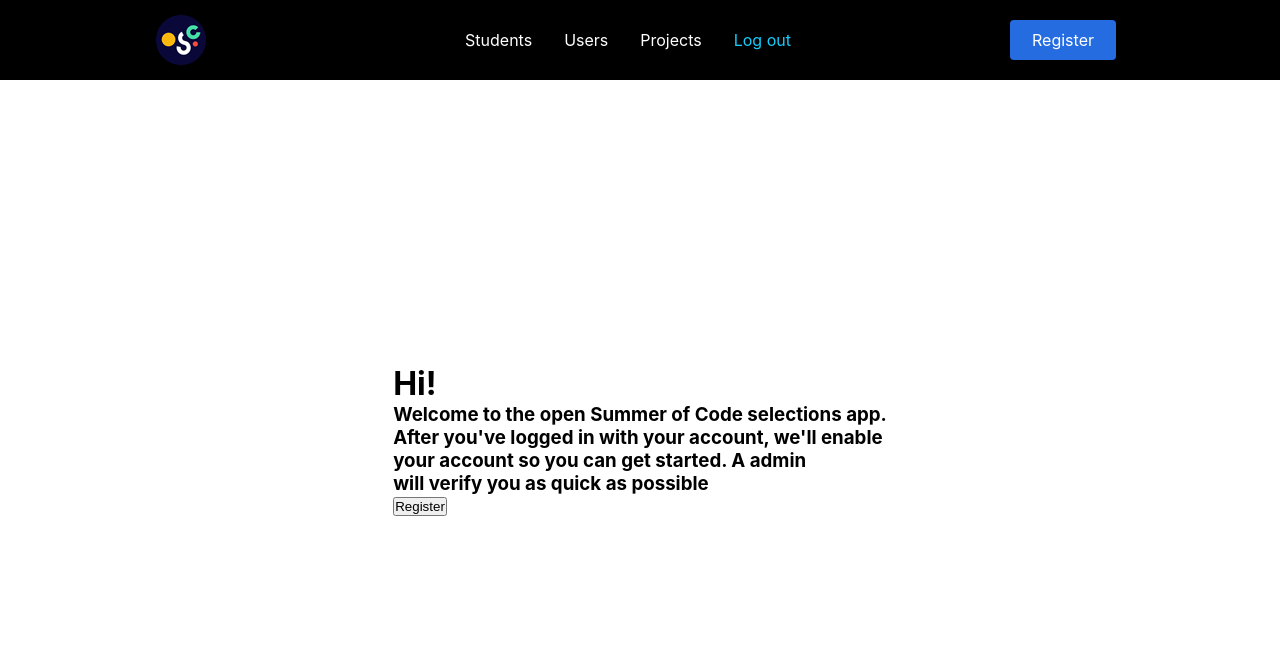
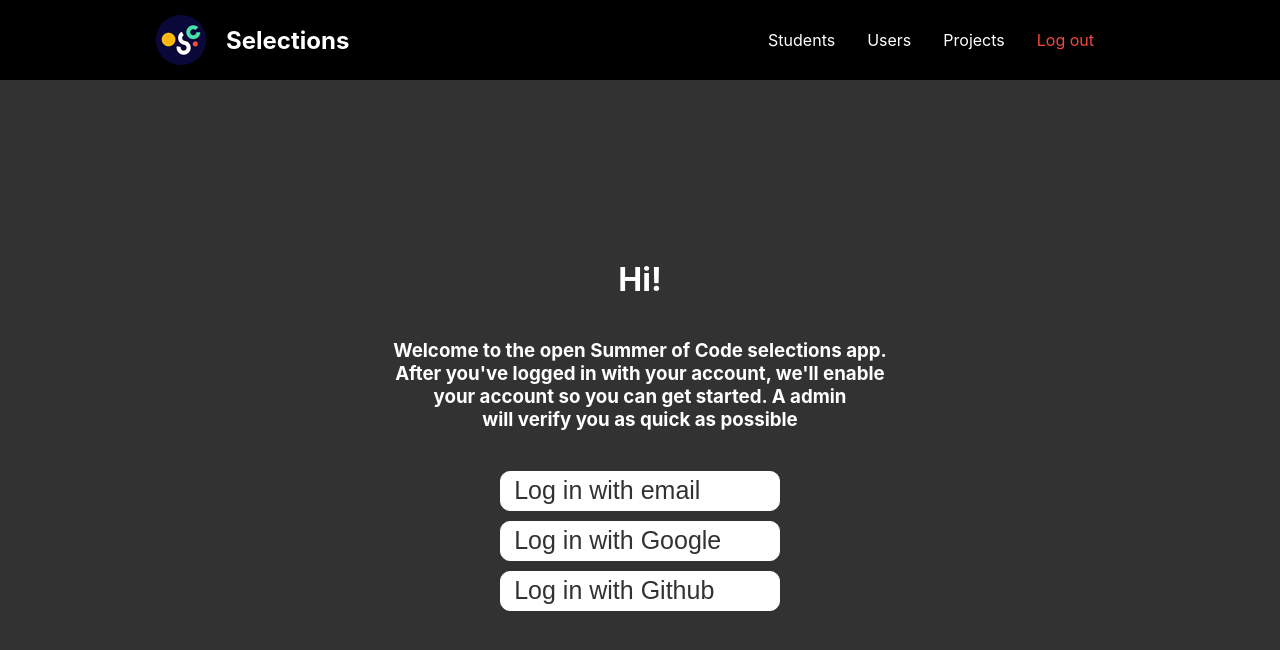
Before and after one commit to SELab-2/OSOC-3, a React (Create React App) app in the folder frontend/: page / in a window 1280 px wide. Shown: the top 650 px of the page. Built offline with nearby package versions, Linux system fonts and the light colour scheme.

Commit message:
front page design

```diff
--- a/frontend/src/App.css
+++ /dev/null
@@ -1,5 +0,0 @@
-* {
-    box-sizing: border-box;
-    margin: 0;
-    padding: 0;
-}
--- a/frontend/src/App.tsx
+++ b/frontend/src/App.tsx
@@ -1,5 +1,5 @@
 import React from "react";
-import "./App.css";
+import "./css-files/App.css";
 import {BrowserRouter as Router, Routes, Route } from "react-router-dom";
 import NavBar from './components/navbar'
 import LoginPage from "./views/LoginPage";
--- /dev/null
+++ b/frontend/src/components/LogInButtons.tsx
@@ -0,0 +1,40 @@
+import React from "react";
+import { useNavigate } from 'react-router-dom'
+import "../css-files/LogInButtons.css";
+import { FontAwesomeIcon } from '@fortawesome/react-fontawesome'
+
+function LogInButtons() {
+    const navigate = useNavigate();
+    return(
+        <div className="login-buttons">
+            <div>
+                <div className="email-login">
+                    <button onClick={() => navigate("/register")} className="login-button">
+                        <div className="login-button-content">
+                            <FontAwesomeIcon icon="envelope" className="mail-icon"/>
+                            <span>Log in with email</span>
+                        </div>
+                    </button>
+                </div>
+                <div className="google-login">
+                    <button onClick={() => navigate("/register")} className="login-button">
+                        <div className="login-button-content">
+                            <FontAwesomeIcon icon="envelope" className="google-icon"/>
+                            <span>Log in with Google</span>
+                        </div>
+                    </button>
+                </div>
+                <div className="github-login">
+                    <button onClick={() => navigate("/register")} className="login-button">
+                        <div className="login-button-content">
+                            <FontAwesomeIcon icon="envelope" className="github-icon"/>
+                            <span>Log in with Github</span>
+                        </div>
+                    </button>
+                </div>
+            </div>
+        </div>
+    )
+}
+
+export default LogInButtons
--- a/frontend/src/components/navbar/NavBarElementss.tsx
+++ b/frontend/src/components/navbar/NavBarElementss.tsx
@@ -2,6 +2,7 @@
 import styled from 'styled-components';
 import { NavLink as Link } from "react-router-dom";
 import {FaBars} from 'react-icons/fa'
+import "../../css-files/App.css"
 
 export const Nav = styled.nav`
     background: #000;
@@ -22,7 +23,7 @@ export const NavLink = styled(Link)`
     cursor: pointer;
 
     &.active {
-        color: #15cdfc
+        color: var(--osoc_red)
     }
 `
 
@@ -43,8 +44,7 @@ export const Bars = styled(FaBars)`
 
 export const NavMenu = styled.div`
     display: flex;
-    align-items: center;
-    margin-right: -24px;
+    margin-right: 30px;
 
     @media screen and (max-width: 768px) {
         display: none;
@@ -63,7 +63,7 @@ export const NavBtn = styled.nav`
 
 export const NavBtnLink = styled(Link)`
     border-radius: 4px;
-    background: #256ce1;
+    background: var(--osoc_red);
     padding: 10px 22px;
     color: #fff;
     border: none;
--- a/frontend/src/components/navbar/index.tsx
+++ b/frontend/src/components/navbar/index.tsx
@@ -1,13 +1,14 @@
 import React from "react";
-import {Nav, NavLink, Bars, NavMenu, NavBtn, NavBtnLink} from "./NavBarElementss";
+import {Nav, NavLink, Bars, NavMenu} from "./NavBarElementss";
 
 function NavBar() {
     return(
         <>
             <Nav>
-                <NavLink to="/students">
-                    <img src={require('../../images/header_logo.png')} alt='logo'/>
-                </NavLink>
+                <div className="logo-plus-name">
+                    <img src={require('../../images/header_logo.png')} alt='logo' style={{marginRight: '20px'}}/>
+                    <h1> Selections</h1>
+                </div>
                 <Bars />
                 <NavMenu>
                     <NavLink to="/students" activeStyle>
@@ -23,9 +24,6 @@ function NavBar() {
                         Log out
                     </NavLink>
                 </NavMenu>
-                <NavBtn>
-                    <NavBtnLink to="/register">Register</NavBtnLink>
-                </NavBtn>
             </Nav>
         </>
     )
--- /dev/null
+++ b/frontend/src/css-files/App.css
@@ -0,0 +1,34 @@
+:root {
+    --osoc_blue: #0a0839;
+    --osoc_orange: #fcb70f;
+    --osoc_red: #f14a3b;
+    --osoc_green: #44dba4;
+    --react_dark_grey: #323232;
+}
+
+* {
+    box-sizing: border-box;
+    margin: 0;
+    padding: 0;
+}
+
+body {
+    background-color: var(--react_dark_grey);
+    color: white;
+}
+
+.welcome-text {
+    width: 800px;
+    margin-bottom: 40px;
+    text-align: center;
+    justify-content: center;
+}
+
+.logo-plus-name {
+    color: #fff;
+    display: flex;
+    align-items: center;
+    text-decoration: none;
+    padding: 0 1rem;
+    height: 100%;
+}
--- /dev/null
+++ b/frontend/src/css-files/LogInButtons.css
@@ -0,0 +1,133 @@
+.login-buttons {
+    display: flex;
+    justify-content: center;
+}
+
+.login-button {
+    display: block;
+    position: relative;
+    width: 280px;
+    height: 40px;
+    font-size: 25px;
+    padding: 0.2rem;
+    background: white;
+    cursor: pointer;
+    color: var(--react_dark_grey);
+    border: 1px solid white;
+    border-radius: 10px;
+}
+
+.login-button-content {
+    display: flex;
+    align-items: center;
+    margin-left: 10px;
+}
+
+.mail-icon {
+    color: deepskyblue;
+    height: 30px;
+    margin-right: 10px;
+}
+
+.email-login {
+    display: flex;
+    justify-content: center;
+    align-items: center;
+    margin-bottom: 10px;
+}
+
+.google-icon {
+    color: deepskyblue;
+    height: 30px;
+    margin-right: 10px;
+}
+
+.google-login {
+    display: flex;
+    justify-content: center;
+    align-items: center;
+    margin-bottom: 10px;
+}
+
+.github-icon {
+    color: deepskyblue;
+    height: 30px;
+    margin-right: 10px;
+}
+
+.github-login {
+    display: flex;
+    justify-content: center;
+    align-items: center;
+    margin-bottom: 10px;
+}
+
+/*
+.login-button {
+    display: block;
+    position: relative;
+    width: 250px;
+    font-size: 25px;
+    padding: 0.3rem;
+    background: white;
+    cursor: pointer;
+    color: black;
+    margin-top: 10px;
+}*/
+/*
+    red button
+
+.red-login-button {
+    display: block;
+    position: relative;
+    width: 250px;
+    font-size: 25px;
+    padding: 0.3rem;
+    background: transparent;
+    border: 3px solid var(--osoc_red);
+    cursor: pointer;
+    user-select: none;
+    color: white;
+    overflow: hidden;
+    border-radius: 15px;
+    margin-top: 10px;
+}
+
+.red-login-button:hover{
+    background: var(--osoc_red);
+}
+
+.red-login-button:hover{
+    color: white;
+}
+*/
+
+
+/*
+    green button
+
+
+.green-login-button {
+    display: block;
+    position: relative;
+    width: 250px;
+    font-size: 25px;
+    padding: 0.3rem;
+    background: transparent;
+    border: 3px solid var(--osoc_green);
+    cursor: pointer;
+    user-select: none;
+    color: white;
+    overflow: hidden;
+    border-radius: 15px;
+    margin-top: 10px;
+}
+
+.green-login-button:hover{
+    background: var(--osoc_green);
+}
+
+.green-login-button:hover{
+    color: white;
+}
+*/
--- a/frontend/src/views/LoginPage.tsx
+++ b/frontend/src/views/LoginPage.tsx
@@ -1,8 +1,7 @@
 import React from "react";
-import { useNavigate } from 'react-router-dom'
+import LogInButtons from "../components/LogInButtons";
 
 function LoginPage() {
-    const navigate = useNavigate();
     return(
         <div style={{
             display: "flex",
@@ -11,12 +10,14 @@ function LoginPage() {
             height: '90vh'
         }}>
             <div>
-                <h1>Hi!</h1>
-                <h3>Welcome to the open Summer of Code selections app.</h3>
-                <h3>After you've logged in with your account, we'll enable</h3>
-                <h3>your account so you can get started. A admin</h3>
-                <h3>will verify you as quick as possible</h3>
-                <button onClick={() => navigate("/register")}>Register</button>
+                <div className="welcome-text">
+                    <h1 style={{marginBottom:'40px'}}>Hi!</h1>
+                    <h3>Welcome to the open Summer of Code selections app.</h3>
+                    <h3>After you've logged in with your account, we'll enable</h3>
+                    <h3>your account so you can get started. A admin</h3>
+                    <h3>will verify you as quick as possible</h3>
+                </div>
+                <LogInButtons/>
             </div>
         </div>
     )
--- a/package.json
+++ b/package.json
@@ -1,5 +1,9 @@
 {
   "dependencies": {
+    "@fortawesome/fontawesome-free": "^6.0.0",
+    "@fortawesome/fontawesome-svg-core": "^1.3.0",
+    "@fortawesome/free-solid-svg-icons": "^6.0.0",
+    "@fortawesome/react-fontawesome": "^0.1.17",
     "react-icons": "^4.3.1",
     "react-router-dom": "6",
     "styled-components": "^5.3.3"
```
Also changed, not shown: 1 other file (tests, documents, lock files or other folders).
